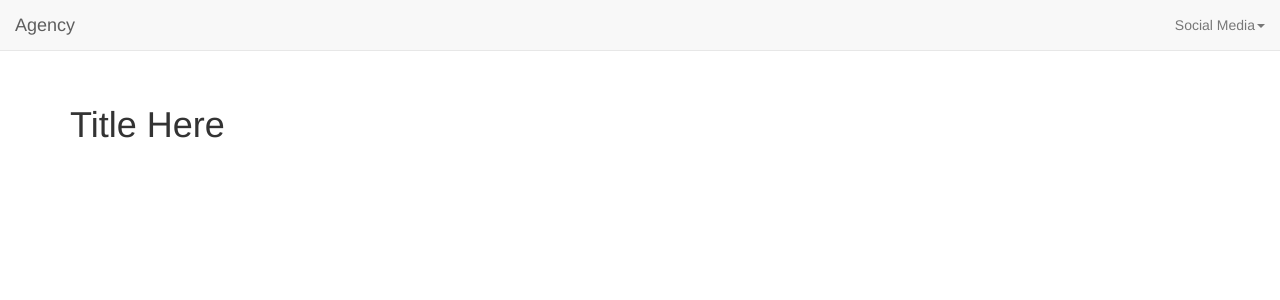
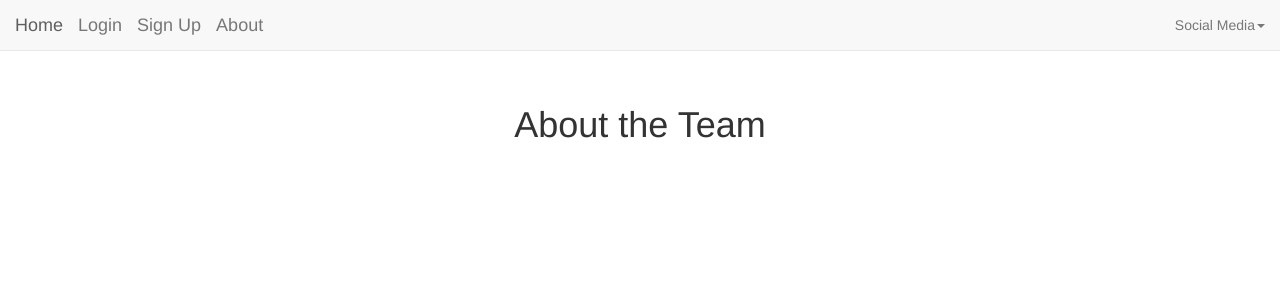
Before and after one commit to c1phr/cs399_social, a Django app: page /about/ in a window 1280 px wide. Shown: the top 300 px of the page. Run offline with Django 3.2, Linux system fonts and the light colour scheme; parts of the project's set-up code (start-up, migrations or seed data) failed here and were passed over; some libraries are stand-ins or nearby versions.

Commit message:
Added links to the working pages in navbar

```diff
--- a/eddit/main/templates/main/about.html
+++ b/eddit/main/templates/main/about.html
@@ -3,6 +3,7 @@
 {% block title %}About Us{% endblock %}
 
 {% block content %}
-	<h1>Title Here</h1>
+	<center><h1>About the Team</h1></center>
+
 
 {% endblock %}
--- a/eddit/main/templates/main/base.html
+++ b/eddit/main/templates/main/base.html
@@ -19,7 +19,10 @@
           <span class="icon-bar"></span>
           <span class="icon-bar"></span>
         </button>
-        <a class="navbar-brand" href="{% url 'main.views.home' %}">Agency</a>
+        <a class="navbar-brand" href="{% url 'main.views.home' %}">Home</a>
+        <a class="navbar-brand" href="{% url 'django.contrib.auth.views.login' %}">Login</a>
+        <a class="navbar-brand" href="{% url 'main.views.register' %}">Sign Up</a>
+        <a class="navbar-brand" href="{% url 'main.views.about' %}">About</a>
       </div>
 
       <!-- Collect the nav links, forms, and other content for toggling -->
```
